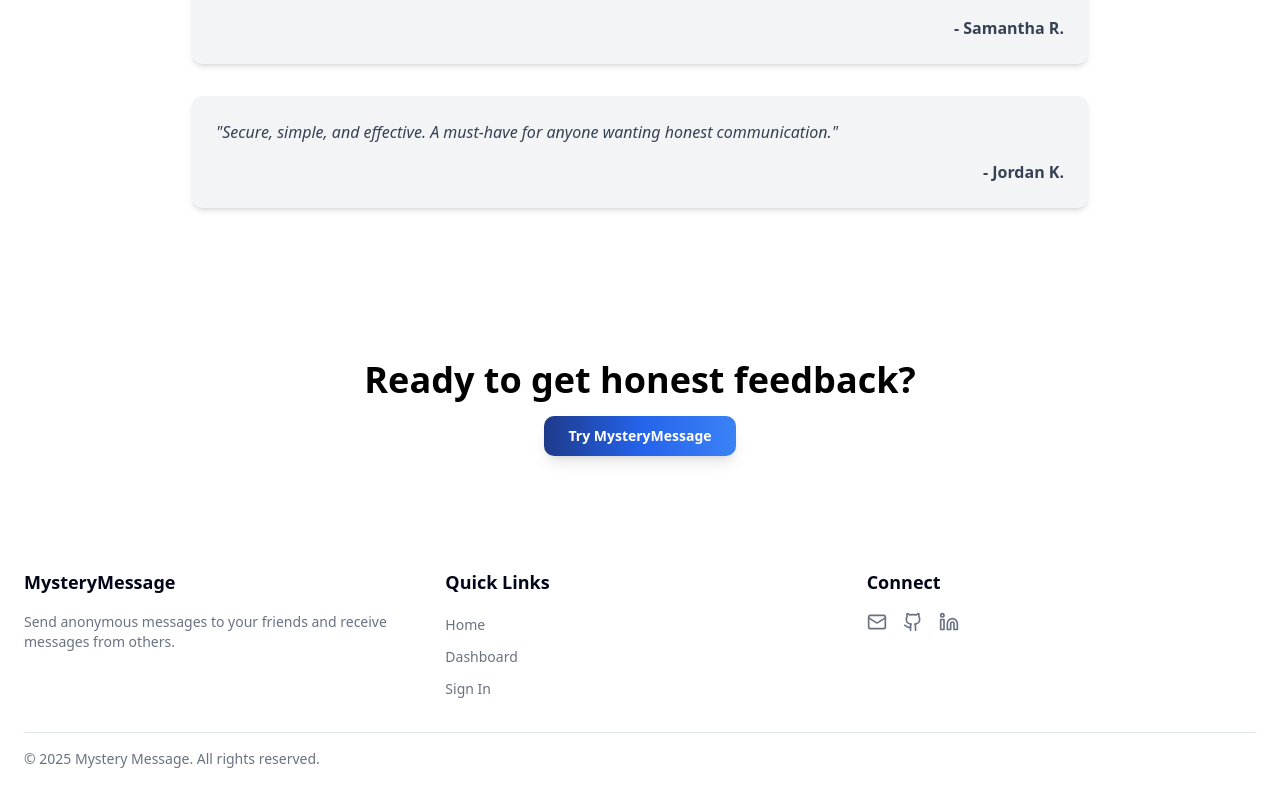
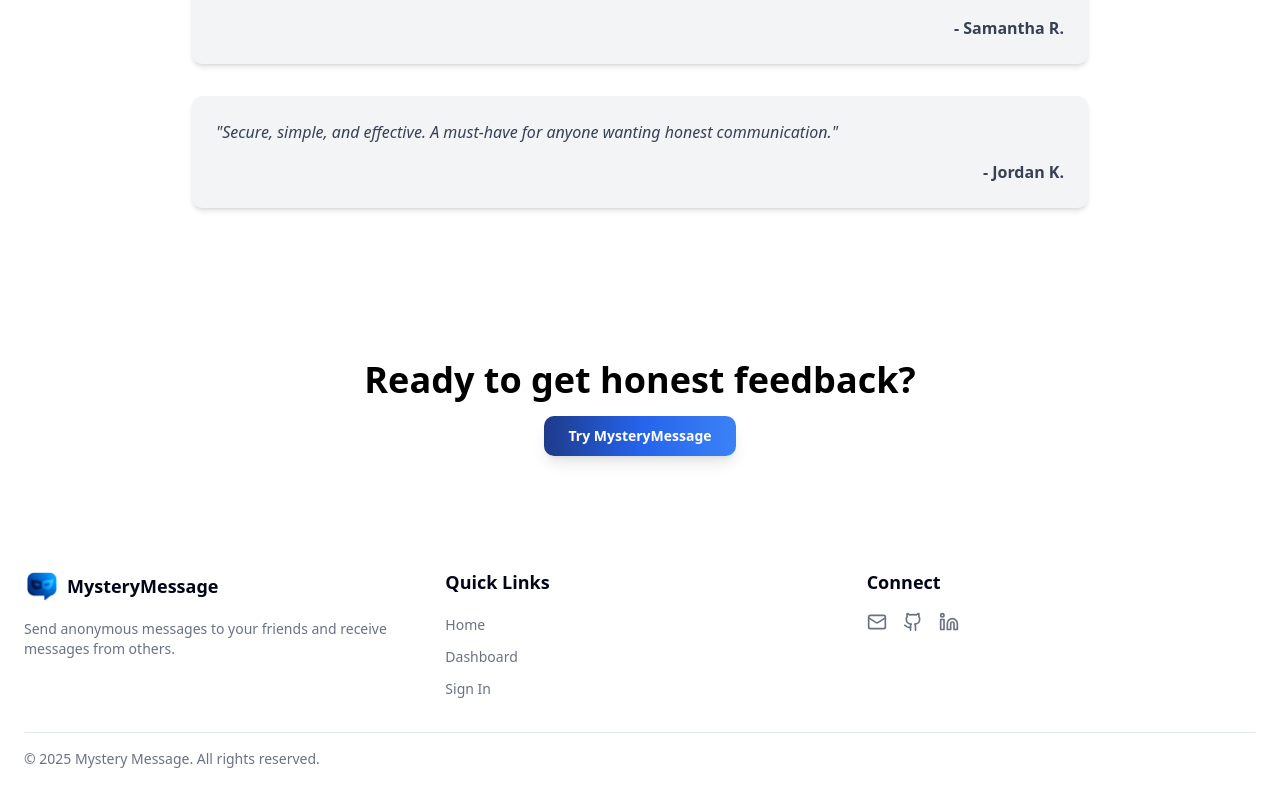
Before and after one commit to sujal-pawar/MysteryMessage, a Next.js app: page / in a window 1280 px wide. Shown: the part 2218-3011 px from the top of the page. Built offline with nearby package versions, Linux system fonts and the light colour scheme; no server answers.

Commit message:
Adding logo for footer

```diff
--- a/src/app/components/Footer.tsx
+++ b/src/app/components/Footer.tsx
@@ -2,6 +2,8 @@
 
 import Link from "next/link"
 import { Github, Mail, Heart, Linkedin } from "lucide-react"
+import Image from "next/image"
+import logo from "../assets/logo.png"
 
 export function Footer() {
   const currentYear = new Date().getFullYear()
@@ -11,7 +13,10 @@ export function Footer() {
       <div className="container mx-auto">
         <div className="grid grid-cols-1 md:grid-cols-3 gap-8">
           <div>
-            <h3 className="text-lg font-semibold mb-4">MysteryMessage</h3>
+            <div className="flex gap-2 justify-start mb-4 items-center">
+              <Image src={logo} alt="MysteryMessage Logo" width={35} height={35} />
+            <h3 className="text-lg font-semibold">MysteryMessage</h3>
+            </div>
             <p className="text-sm text-gray-500 dark:text-gray-400">
               Send anonymous messages to your friends and receive messages from others.
             </p>
```
